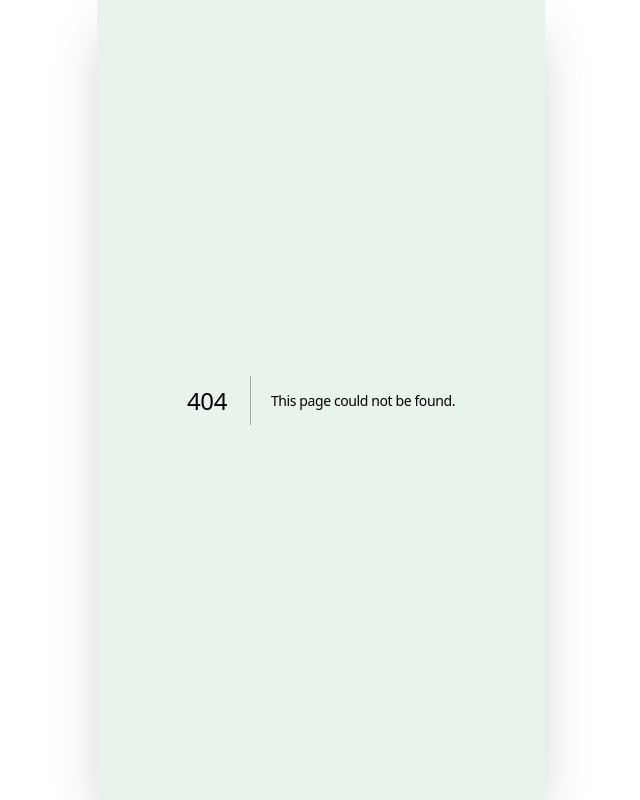
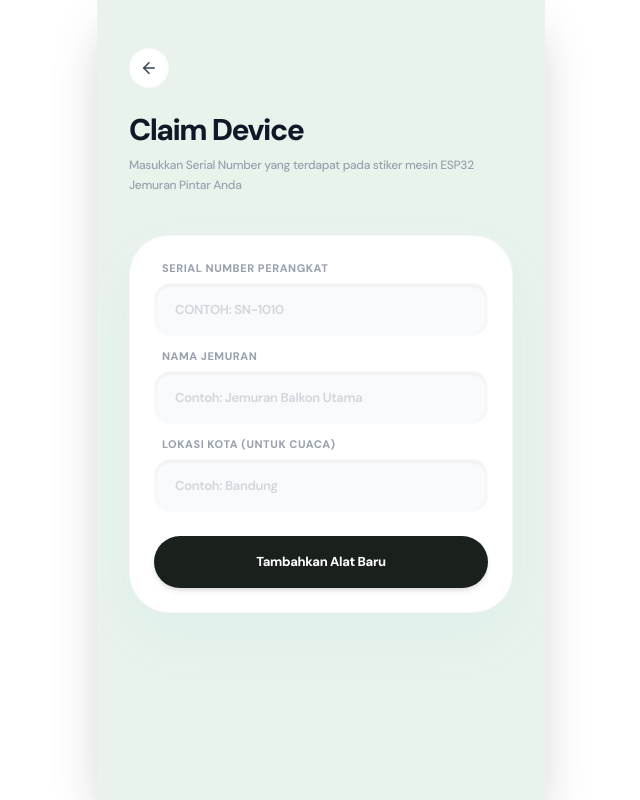
Before and after one commit to asepjamaludinn/fe-jsystem, a Next.js app: page /claim in a window 1280 px wide. Before the commit this address had no page. Shown: the whole page, without its empty margins (319-959 px from the left). Built offline with nearby package versions, Linux system fonts and the light colour scheme; no server answers; sample sign-in values are in the browser's storage.

Commit message:
feat(device): add claim device functionality

```diff
--- /dev/null
+++ b/app/claim/page.tsx
@@ -0,0 +1,197 @@
+"use client";
+
+import { useState, useEffect } from "react";
+import { useRouter } from "next/navigation";
+import {
+  FiArrowLeft,
+  FiCheckCircle,
+  FiWifi,
+  FiAlertTriangle,
+} from "react-icons/fi";
+import { api } from "@/services/api";
+import { Input } from "@/components/ui/Input";
+import { Button } from "@/components/ui/Button";
+import { Modal } from "@/components/ui/Modal";
+import { useDeviceStore } from "@/store/useDeviceStore";
+import { AxiosError } from "axios";
+import { ApiErrorResponse, ClaimedData } from "@/types";
+
+export default function ClaimDevicePage() {
+  const router = useRouter();
+  const [serialNumber, setSerialNumber] = useState("");
+  const [name, setName] = useState("");
+  const [locationCity, setLocationCity] = useState("");
+  const [isLoading, setIsLoading] = useState(false);
+  const [isSuccessModalOpen, setIsSuccessModalOpen] = useState(false);
+  const [claimedData, setClaimedData] = useState<ClaimedData | null>(null);
+
+  const [errorMessage, setErrorMessage] = useState<string | null>(null);
+
+  useEffect(() => {
+    document.body.style.overflow =
+      isSuccessModalOpen || errorMessage !== null ? "hidden" : "unset";
+    return () => {
+      document.body.style.overflow = "unset";
+    };
+  }, [isSuccessModalOpen, errorMessage]);
+
+  const { fetchDevice } = useDeviceStore();
+
+  const handleClaim = async (e: React.FormEvent) => {
+    e.preventDefault();
+    setIsLoading(true);
+    try {
+      const response = await api.post("/device/claim", {
+        serialNumber,
+        name,
+        locationCity,
+      });
+      setClaimedData({
+        serialNumber: response.data.device.serialNumber,
+        status: response.data.device.status,
+        isShared: response.data.isShared,
+      });
+
+      await fetchDevice();
+      setIsSuccessModalOpen(true);
+      setTimeout(() => router.push("/"), 3500);
+    } catch (err) {
+      const error = err as AxiosError<ApiErrorResponse>;
+      // Mengubah state errorMessage, bukan memanggil alert browser
+      setErrorMessage(error.response?.data?.error || "Gagal menambahkan alat");
+    } finally {
+      setIsLoading(false);
+    }
+  };
+
+  return (
+    <main className="flex-1 px-8 pt-12 flex flex-col min-h-screen relative selection:bg-[#44ACFF]/20">
+      <button
+        onClick={() => router.back()}
+        disabled={isLoading || isSuccessModalOpen || errorMessage !== null}
+        className="w-10 h-10 rounded-full bg-white shadow-[0_4px_12_rgba(0,0,0,0.02)] flex items-center justify-center border border-gray-100/50 mb-6 hover:bg-gray-50 active:scale-95 transition-all disabled:opacity-50 cursor-pointer"
+      >
+        <FiArrowLeft className="text-lg text-gray-700" />
+      </button>
+
+      <div className="mb-10 animate-in fade-in slide-in-from-top-4 duration-500">
+        <h1 className="text-3xl font-extrabold tracking-tighter text-gray-900 mb-2">
+          Claim Device
+        </h1>
+        <p className="text-xs font-medium text-gray-400 tracking-tight leading-relaxed">
+          Masukkan Serial Number yang terdapat pada stiker mesin ESP32 Jemuran
+          Pintar Anda
+        </p>
+      </div>
+
+      <form
+        onSubmit={handleClaim}
+        className="bg-white rounded-[2.5rem] p-6 shadow-[0_25px_60px_rgba(68,172,255,0.05)] border border-gray-100/80 flex flex-col gap-4 animate-in fade-in slide-in-from-bottom-6 duration-500"
+      >
+        <div className="flex flex-col gap-3">
+          <Input
+            label="Serial Number Perangkat"
+            type="text"
+            placeholder="Contoh: SN-1010"
+            required
+            disabled={isLoading || isSuccessModalOpen}
+            className="uppercase"
+            value={serialNumber}
+            onChange={(e) => setSerialNumber(e.target.value.toUpperCase())}
+          />
+          <Input
+            label="Nama Jemuran"
+            type="text"
+            placeholder="Contoh: Jemuran Balkon Utama"
+            required
+            disabled={isLoading || isSuccessModalOpen}
+            value={name}
+            onChange={(e) => setName(e.target.value)}
+          />
+          <Input
+            label="Lokasi Kota (Untuk Cuaca)"
+            type="text"
+            placeholder="Contoh: Bandung"
+            required
+            disabled={isLoading || isSuccessModalOpen}
+            value={locationCity}
+            onChange={(e) => setLocationCity(e.target.value)}
+          />
+        </div>
+
+        <Button isLoading={isLoading} loadingText="Memverifikasi...">
+          Tambahkan Alat Baru
+        </Button>
+      </form>
+
+      {/* --- MODAL SUKSES --- */}
+      <Modal
+        isOpen={isSuccessModalOpen && claimedData !== null}
+        closeOnOutsideClick={false}
+      >
+        <div className="flex flex-col items-center justify-center py-4 animate-in zoom-in-95 fade-in duration-300">
+          <div className="w-16 h-16 rounded-full bg-green-50 text-green-500 flex items-center justify-center mb-5 border border-green-100/50 shadow-inner">
+            <FiCheckCircle className="text-3xl animate-bounce" />
+          </div>
+          <h4 className="font-extrabold tracking-tighter text-gray-900 text-[22px] text-center leading-tight">
+            {claimedData?.isShared ? "Akses Diberikan!" : "Alat Ditambahkan!"}
+          </h4>
+          <p className="text-xs font-medium text-gray-400 tracking-tight mt-1.5 text-center max-w-[220px]">
+            {claimedData?.isShared
+              ? "Perangkat ini terdeteksi sebagai alat keluarga Anda."
+              : "Jemuran pintar Anda kini siap dikendalikan."}
+          </p>
+
+          <div className="mt-6 flex items-center justify-between w-full bg-gray-50 border border-gray-100 p-3 rounded-2xl">
+            <div className="flex items-center gap-3">
+              <div className="w-8 h-8 bg-white rounded-xl flex items-center justify-center shadow-sm border border-gray-100/50">
+                <FiWifi className="text-gray-400 text-sm" />
+              </div>
+              <div className="flex flex-col">
+                <span className="text-[10px] font-extrabold text-gray-400 tracking-widest uppercase">
+                  ID Perangkat
+                </span>
+                <span className="text-sm font-bold text-gray-800 tracking-tight uppercase">
+                  {claimedData?.serialNumber}
+                </span>
+              </div>
+            </div>
+            <div className="flex items-center gap-1.5 px-3 py-1.5 bg-green-100/50 rounded-lg border border-green-200/50">
+              <span className="relative flex h-2 w-2">
+                <span className="animate-ping absolute inline-flex h-full w-full rounded-full bg-green-400 opacity-75"></span>
+                <span className="relative inline-flex rounded-full h-2 w-2 bg-green-500"></span>
+              </span>
+              <span className="text-[10px] font-bold text-green-600 tracking-tight uppercase">
+                {claimedData?.status === "online" ? "Tersambung" : "Offline"}
+              </span>
+            </div>
+          </div>
+        </div>
+      </Modal>
+
+      {/* --- MODAL ERROR --- */}
+      <Modal
+        isOpen={errorMessage !== null}
+        onClose={() => setErrorMessage(null)}
+      >
+        <div className="flex flex-col items-center justify-center py-4 animate-in zoom-in-95 fade-in duration-300">
+          <div className="w-16 h-16 rounded-full bg-red-50 text-red-500 flex items-center justify-center mb-5 border border-red-100/50 shadow-inner">
+            <FiAlertTriangle className="text-3xl animate-pulse" />
+          </div>
+          <h4 className="font-extrabold tracking-tighter text-gray-900 text-[22px] text-center leading-tight">
+            Klaim Gagal
+          </h4>
+          <p className="text-xs font-medium text-gray-400 tracking-tight mt-1.5 text-center max-w-[220px]">
+            {errorMessage}
+          </p>
+
+          <div className="mt-6 w-full">
+            <Button variant="secondary" onClick={() => setErrorMessage(null)}>
+              Tutup
+            </Button>
+          </div>
+        </div>
+      </Modal>
+    </main>
+  );
+}
```
